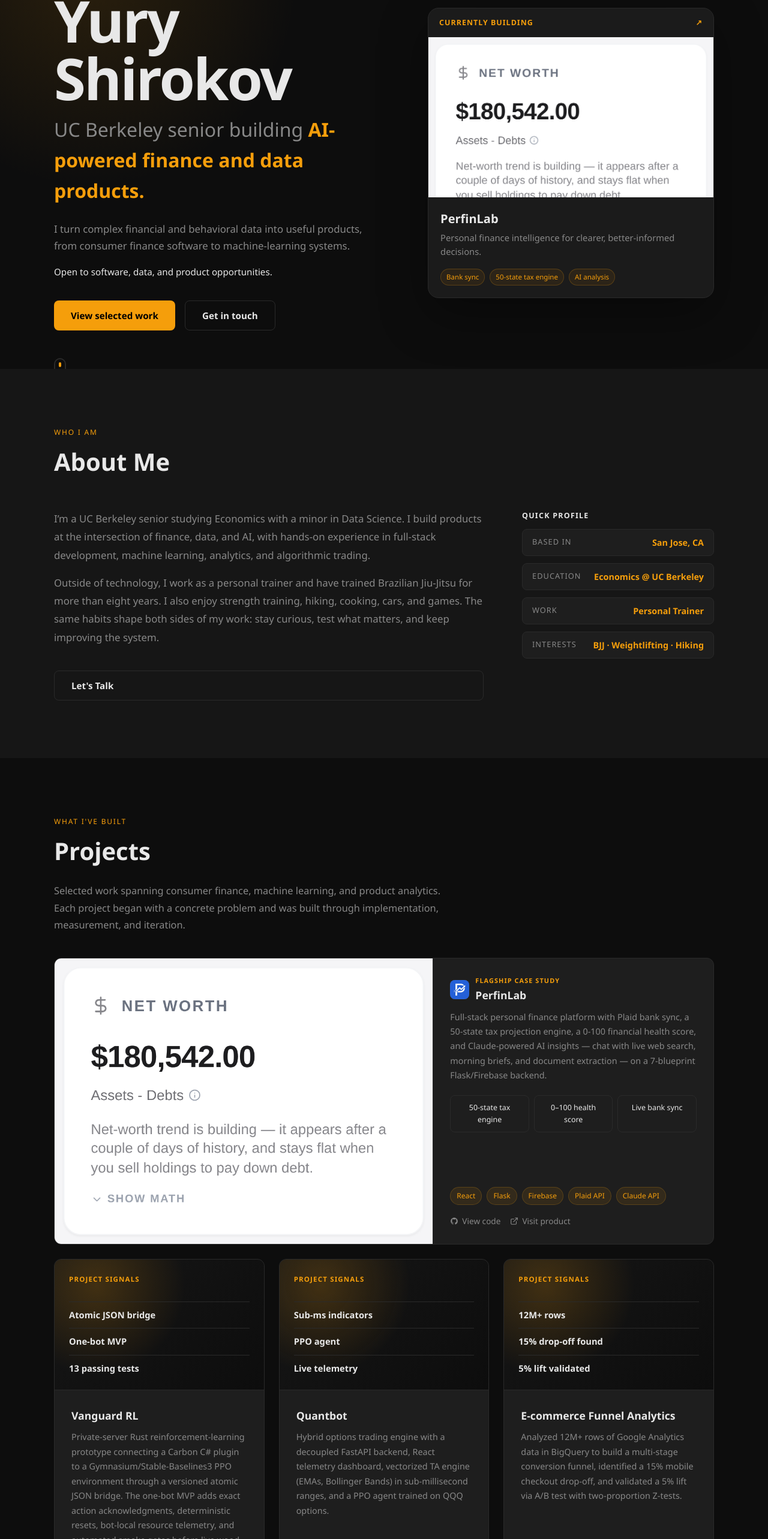
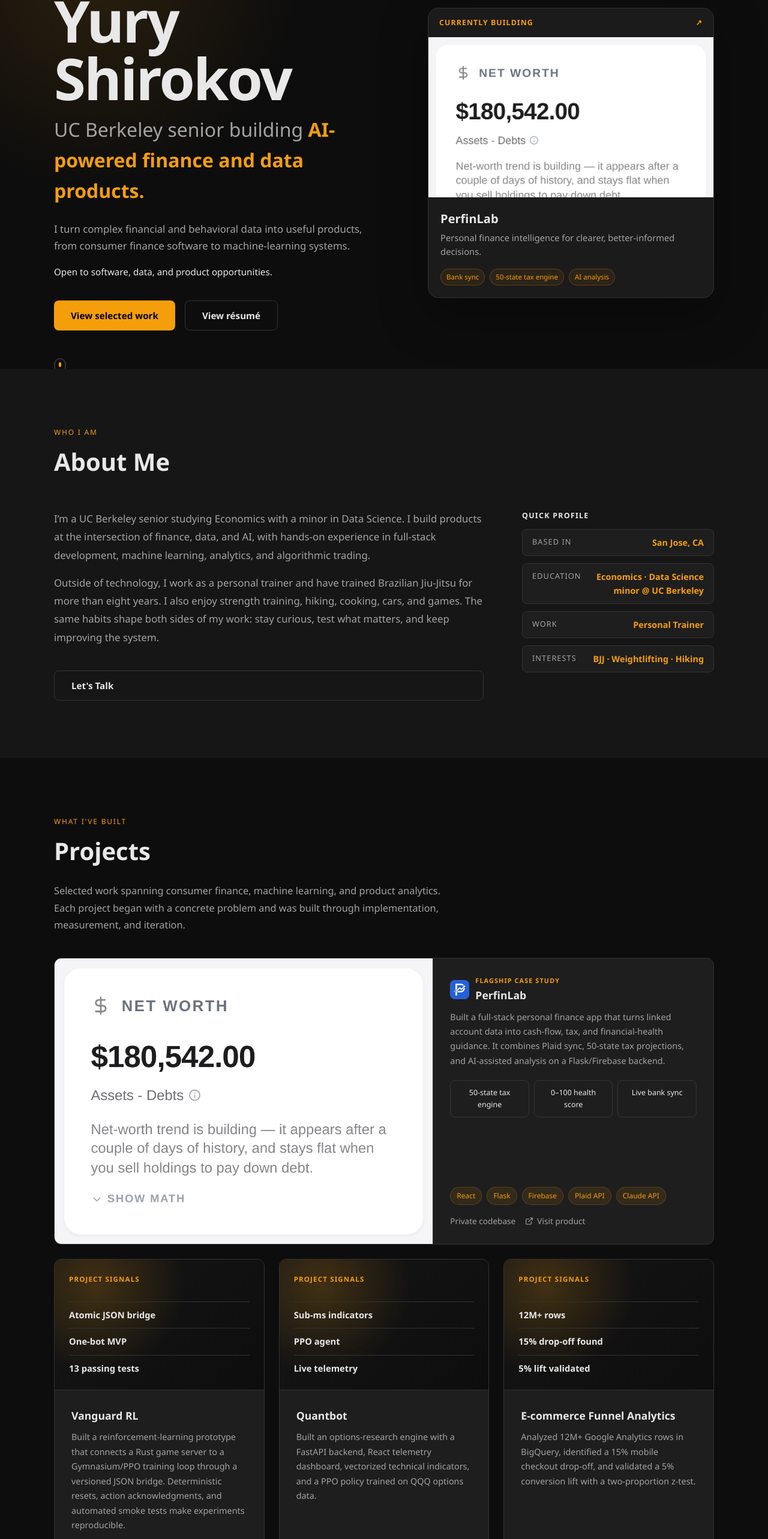
Before and after one commit to yshirokov05/personal-website, a React (Vite) app: page / in a window 1280 px wide. Shown: the part 185-2751 px from the top of the page at 60% size. Built offline with nearby package versions, Linux system fonts and the light colour scheme; no server answers.

Commit message:
Improve portfolio recruiter experience (#12)
Make the portfolio easier to scan, surface the résumé on mobile, improve contrast, and replace private-repository links with honest labels.

```diff
--- a/src/components/About.jsx
+++ b/src/components/About.jsx
@@ -2,7 +2,7 @@ import './About.css'
 
 const facts = [
   { label: 'Based in', value: 'San Jose, CA' },
-  { label: 'Education', value: 'Economics @ UC Berkeley' },
+  { label: 'Education', value: 'Economics · Data Science minor @ UC Berkeley' },
   { label: 'Work', value: 'Personal Trainer' },
   { label: 'Interests', value: 'BJJ · Weightlifting · Hiking' },
 ]
--- a/src/components/Hero.jsx
+++ b/src/components/Hero.jsx
@@ -18,7 +18,15 @@ export default function Hero() {
           <p className="hero__availability">Open to software, data, and product opportunities.</p>
           <div className="hero__cta">
             <a href="#projects" className="btn btn-primary">View selected work</a>
-            <a href="#contact" className="btn btn-outline">Get in touch</a>
+            <a
+              href="/resume.pdf"
+              className="btn btn-outline"
+              target="_blank"
+              rel="noreferrer"
+              onClick={() => track('resume_click', { location: 'hero' })}
+            >
+              View résumé
+            </a>
           </div>
         </div>
 
--- a/src/components/Projects.css
+++ b/src/components/Projects.css
@@ -161,6 +161,12 @@
   transition: color 0.2s;
 }
 .project-card__link:hover { color: var(--accent); }
+.project-card__private {
+  display: inline-flex;
+  align-items: center;
+  font-size: 0.85rem;
+  color: var(--text-muted);
+}
 
 @media (max-width: 760px) {
   .project-card.project-card--featured { grid-template-columns: 1fr; }
--- a/src/components/Projects.jsx
+++ b/src/components/Projects.jsx
@@ -7,17 +7,18 @@ const projects = [
     logo: '/perfinlab-logo.png',
     screenshot: '/perfinlab-screenshot.png',
     description:
-      'Full-stack personal finance platform with Plaid bank sync, a 50-state tax projection engine, a 0-100 financial health score, and Claude-powered AI insights — chat with live web search, morning briefs, and document extraction — on a 7-blueprint Flask/Firebase backend.',
+      'Built a full-stack personal finance app that turns linked account data into cash-flow, tax, and financial-health guidance. It combines Plaid sync, 50-state tax projections, and AI-assisted analysis on a Flask/Firebase backend.',
     tags: ['React', 'Flask', 'Firebase', 'Plaid API', 'Claude API'],
     highlights: ['50-state tax engine', '0–100 health score', 'Live bank sync'],
     link: 'https://perfinlab.com/',
-    repo: 'https://github.com/yshirokov05/perfinlab',
+    repo: null,
+    privateRepo: true,
     featured: true,
   },
   {
     title: 'Vanguard RL',
     description:
-      'Private-server Rust reinforcement-learning prototype connecting a Carbon C# plugin to a Gymnasium/Stable-Baselines3 PPO environment through a versioned atomic JSON bridge. The one-bot MVP adds exact action acknowledgments, deterministic resets, bot-local resource telemetry, and automated smoke gates before live wood-gather training.',
+      'Built a reinforcement-learning prototype that connects a Rust game server to a Gymnasium/PPO training loop through a versioned JSON bridge. Deterministic resets, action acknowledgments, and automated smoke tests make experiments reproducible.',
     tags: ['Python', 'C#', 'PyTorch', 'Stable-Baselines3'],
     highlights: ['Atomic JSON bridge', 'One-bot MVP', '13 passing tests'],
     link: null,
@@ -26,16 +27,17 @@ const projects = [
   {
     title: 'Quantbot',
     description:
-      'Hybrid options trading engine with a decoupled FastAPI backend, React telemetry dashboard, vectorized TA engine (EMAs, Bollinger Bands) in sub-millisecond ranges, and a PPO agent trained on QQQ options.',
+      'Built an options-research engine with a FastAPI backend, React telemetry dashboard, vectorized technical indicators, and a PPO policy trained on QQQ options data.',
     tags: ['Python', 'FastAPI', 'React', 'PyTorch'],
     highlights: ['Sub-ms indicators', 'PPO agent', 'Live telemetry'],
     link: null,
-    repo: 'https://github.com/yshirokov05/trading-bot-etrade',
+    repo: null,
+    privateRepo: true,
   },
   {
     title: 'E-commerce Funnel Analytics',
     description:
-      'Analyzed 12M+ rows of Google Analytics data in BigQuery to build a multi-stage conversion funnel, identified a 15% mobile checkout drop-off, and validated a 5% lift via A/B test with two-proportion Z-tests.',
+      'Analyzed 12M+ Google Analytics rows in BigQuery, identified a 15% mobile checkout drop-off, and validated a 5% conversion lift with a two-proportion z-test.',
     tags: ['Python', 'BigQuery', 'SQL', 'Pandas'],
     highlights: ['12M+ rows', '15% drop-off found', '5% lift validated'],
     link: null,
@@ -124,6 +126,9 @@ export default function Projects() {
                         <GithubIcon /> View code
                       </a>
                     )}
+                    {p.privateRepo && (
+                      <span className="project-card__private">Private codebase</span>
+                    )}
                     {p.link && (
                       <a
                         href={p.link}
--- a/src/components/Updates.jsx
+++ b/src/components/Updates.jsx
@@ -67,11 +67,11 @@ export default function Updates() {
 
         <a
           className="updates__history"
-          href="https://github.com/yshirokov05/perfinlab/commits/main/"
+          href="https://perfinlab.com/"
           target="_blank"
           rel="noreferrer"
         >
-          Explore the full build history on GitHub <span aria-hidden="true">↗</span>
+          See PerfinLab in action <span aria-hidden="true">↗</span>
         </a>
       </div>
     </section>
--- a/src/index.css
+++ b/src/index.css
@@ -8,8 +8,8 @@
   --accent:    #f59e0b;
   --accent-dim:#b45309;
   --text:      #e8e8e8;
-  --text-muted:#888;
-  --border:    #2a2a2a;
+  --text-muted:#a3a3a3;
+  --border:    #333;
   --radius:    8px;
   --max-w:     1100px;
 }
--- a/vite.config.js
+++ b/vite.config.js
@@ -2,5 +2,9 @@ import { defineConfig } from 'vite'
 import react from '@vitejs/plugin-react'
 
 export default defineConfig({
+  server: {
+    host: '0.0.0.0',
+    allowedHosts: ['terminal.local'],
+  },
   plugins: [react()],
 })
```
Also changed, not shown: scripts/site-content.cjs (+4 -4 lines).
